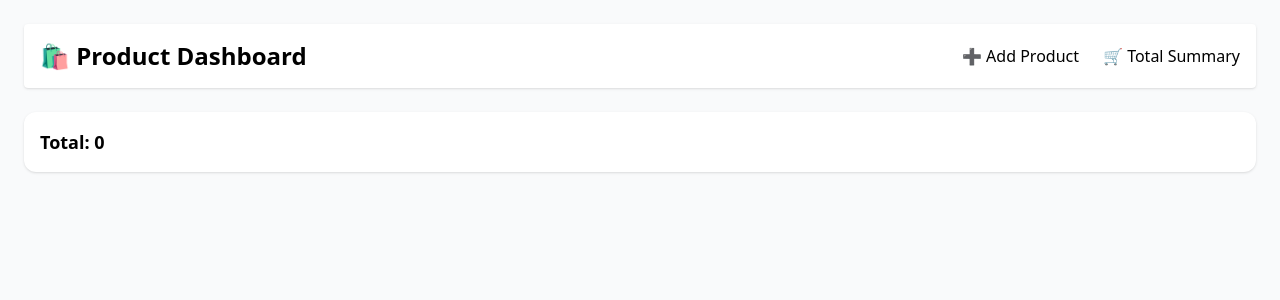
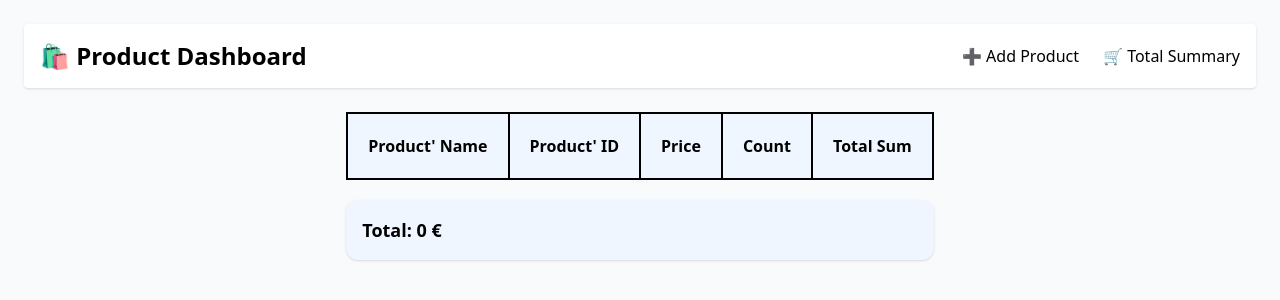
Before and after one commit to tara-parham/dashboard-project, a React app: page /total in a window 1280 px wide. Shown: the top 300 px of the page. Built offline with nearby package versions, Linux system fonts and the light colour scheme; the HTML template or start-up script is replaced by a standard one.

Commit message:
created mini summary for products and updated the total summary

```diff
--- /dev/null
+++ b/src/components/MiniSummary.jsx
@@ -0,0 +1,30 @@
+import { useContext } from "react";
+import { ProductContext } from "../context/ProductContext";
+import { Link } from "react-router-dom";
+
+export default function MiniSummary() {
+  //usecontext
+  const { products } = useContext(ProductContext);
+
+  //variables
+  const totalCount = products.reduce((sum, p) => sum + Number(p.count), 0);
+  const totalPrice = products.reduce(
+    (sum, p) => sum + Number(p.count) * Number(p.price),
+    0
+  );
+  const formattedPrice = totalPrice.toLocaleString();
+
+  //return
+  return (
+    <section className="p-3 mt-4 border rounded-xl bg-blue-50 shadow-sm ">
+      <h3 className="font-semibold mb-4">🧾 Summary</h3>
+      <div className="text-sm text-gray-700">
+        <p className="mb-2">Total Items: {totalCount}</p>
+        <p className="mb-2">Total Price: {formattedPrice} €</p>
+        <Link to="/total">
+          <p className="text-blue-800 font-bold">View Total Summary</p>
+        </Link>
+      </div>
+    </section>
+  );
+}
--- a/src/components/ProductDetail.jsx
+++ b/src/components/ProductDetail.jsx
@@ -3,6 +3,7 @@ import { useParams } from "react-router-dom";
 import { ProductContext } from "../context/ProductContext";
 import useProductCount from "../hooks/useProductCount";
 import TotalSummary from "./TotalSummary";
+import MiniSummary from "./MiniSummary";
 
 export default function ProductDetail() {
   //useParams
@@ -38,7 +39,7 @@ export default function ProductDetail() {
           +
         </button>
       </div>
-      <TotalSummary />
+      <MiniSummary />
     </section>
   );
 }
--- a/src/components/TotalSummary.jsx
+++ b/src/components/TotalSummary.jsx
@@ -2,15 +2,48 @@ import { useContext } from "react";
 import { ProductContext } from "../context/ProductContext";
 
 export default function TotalSummary() {
-  //context
+  //usecontext
   const { products } = useContext(ProductContext);
+
+  //variables
+  const validProducts = products.filter((p) => p.count > 0);
   const total = products.reduce(
     (sum, item) => sum + Number(item.count) * Number(item.price),
     0
   );
+
+  //return
   return (
-    <section className="p-4 bg-white rounded-xl shadow text-left">
-      <p className="text-lg font-semibold">Total: {total}</p>
+    <section className="grid justify-center">
+      <table className="border-2 border-double text-center">
+        <thead>
+          <tr className="bg-blue-50">
+            <th className="p-5 border-r-2">Product' Name</th>
+            <th className="p-5 border-r-2">Product' ID</th>
+            <th className="p-5 border-r-2">Price</th>
+            <th className="p-5 border-r-2">Count</th>
+            <th className="p-5">Total Sum</th>
+          </tr>
+        </thead>
+        <tbody>
+          {validProducts.map((p) => (
+            <tr key={p.id} className="border-t-2 bg-blue-100">
+              <td className="p-5 border-r-2">{p.name}</td>
+              <td className="p-5 border-r-2">{p.id}</td>
+              <td className="p-5 border-r-2">{p.price.toLocaleString()} €</td>
+              <td className="p-5 border-r-2">{p.count}</td>
+              <td className="p-5 border-r-2">
+                {(p.count * p.price).toLocaleString()} €
+              </td>
+            </tr>
+          ))}
+        </tbody>
+      </table>
+      <div className="mt-5 p-4 bg-blue-50 rounded-xl shadow ">
+        <p className="text-lg font-semibold">
+          Total: {total.toLocaleString()} €
+        </p>
+      </div>
     </section>
   );
 }
--- a/src/data/products.js
+++ b/src/data/products.js
@@ -1,5 +1,5 @@
 export const products = [
-  { id: 1, name: "Laptop Pro 15", price: 3200, stock: 4 },
-  { id: 2, name: "Headphone X3", price: 250, stock: 9 },
-  { id: 3, name: "Smartwatch S", price: 690, stock: 2 },
+  { id: 125485, name: "Laptop Pro 15", price: 3200, stock: 4 },
+  { id: 236529, name: "Headphone X3", price: 250, stock: 9 },
+  { id: 562039, name: "Smartwatch S", price: 690, stock: 2 },
 ];
```
